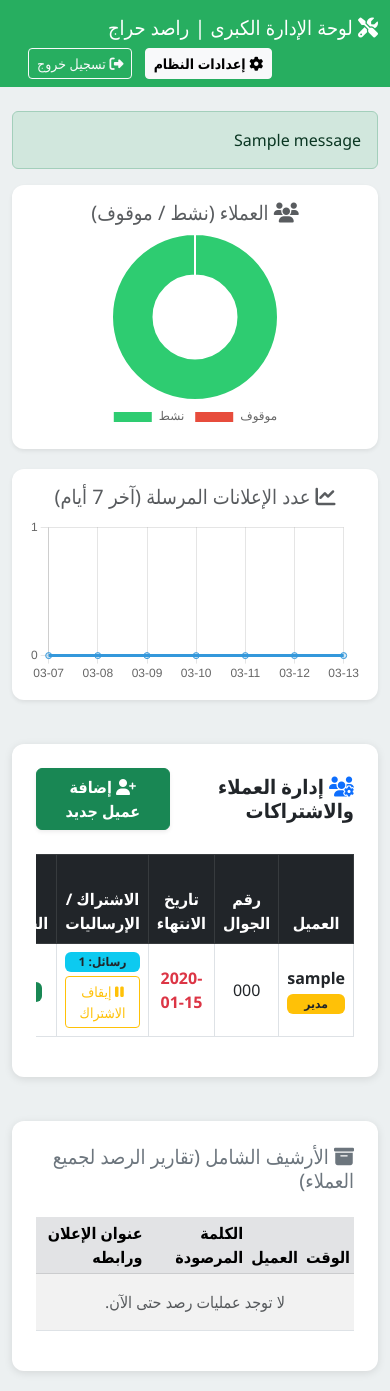
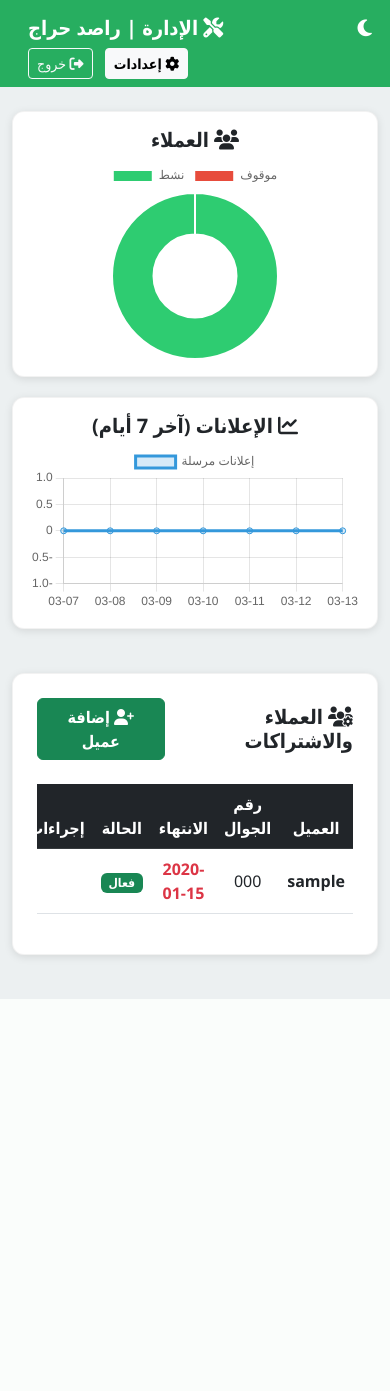
Before and after one commit to turky4500/haraj-saas, a Flask app: page /admin_dashboard in a window 390 px wide. After the commit the page ends 999 px from the top, so only its background shows below. Run offline with Flask 3, Linux system fonts and the light colour scheme; a user stored in the database is signed in; tables that the repository leaves empty hold one stand-in row (values such as "Sample post"); one stand-in notice (Sample message) is shown.

Commit message:
Update admin.html

```diff
--- a/templates/admin.html
+++ b/templates/admin.html
@@ -8,43 +8,39 @@
     <link rel="stylesheet" href="https://cdnjs.cloudflare.com/ajax/libs/font-awesome/6.4.0/css/all.min.css">
     <script src="https://cdn.jsdelivr.net/npm/chart.js"></script>
     <style>
-        body { background-color: #ecf0f1; font-family: 'Segoe UI', Tahoma, sans-serif;}
-        .navbar { background-color: #27ae60; }
-        .card { border-radius: 12px; border: none; box-shadow: 0 2px 8px rgba(0,0,0,0.1); margin-bottom: 20px;}
+        :root { --bg-color: #ecf0f1; --text-color: #2c3e50; --card-bg: #ffffff; --nav-bg: #27ae60; }
+        body.dark-mode { --bg-color: #121212; --text-color: #e0e0e0; --card-bg: #1e1e1e; --nav-bg: #145c32; }
+        body { background-color: var(--bg-color); font-family: 'Segoe UI', Tahoma, sans-serif; color: var(--text-color); transition: 0.3s; }
+        .navbar { background-color: var(--nav-bg); }
+        .card { background-color: var(--card-bg); border-radius: 12px; border: 1px solid rgba(128,128,128,0.1); box-shadow: 0 2px 8px rgba(0,0,0,0.1); margin-bottom: 20px; }
         .log-table { max-height: 400px; overflow-y: auto; }
-        .stat-card { color: white; border-radius: 10px; padding: 20px; text-align: center; }
+        table { color: var(--text-color) !important; }
+        .dark-toggle { background: transparent; border: none; color: white; font-size: 1.2rem; cursor: pointer; }
     </style>
 </head>
 <body>
     <nav class="navbar navbar-dark mb-4">
-        <div class="container">
-            <a class="navbar-brand" href="#"><i class="fas fa-tools"></i> لوحة الإدارة الكبرى | راصد حراج</a>
+        <div class="container d-flex align-items-center">
+            <button id="darkModeToggle" class="dark-toggle me-3"><i class="fas fa-moon"></i></button>
+            <a class="navbar-brand fw-bold" href="#"><i class="fas fa-tools"></i> الإدارة | راصد حراج</a>
             <span class="text-light ms-auto me-3">
-                <a href="/admin_settings" class="btn btn-light btn-sm fw-bold me-2"><i class="fas fa-cog"></i> إعدادات النظام</a>
-                <a href="/logout" class="btn btn-outline-light btn-sm"><i class="fas fa-sign-out-alt"></i> تسجيل خروج</a>
+                <a href="/admin_settings" class="btn btn-light btn-sm fw-bold me-2"><i class="fas fa-cog"></i> إعدادات</a>
+                <a href="/logout" class="btn btn-outline-light btn-sm"><i class="fas fa-sign-out-alt"></i> خروج</a>
             </span>
         </div>
     </nav>
 
     <div class="container">
-        {% with messages = get_flashed_messages(with_categories=true) %}
-            {% if messages %}
-                {% for category, message in messages %}
-                    <div class="alert alert-{{ category }} alert-dismissible fade show">{{ message }}</div>
-                {% endfor %}
-            {% endif %}
-        {% endwith %}
-
         <div class="row mb-4">
             <div class="col-md-4">
-                <div class="card p-3 shadow-sm text-center">
-                    <h5 class="text-muted"><i class="fas fa-users"></i> العملاء (نشط / موقوف)</h5>
+                <div class="card p-3 text-center">
+                    <h5 class="fw-bold"><i class="fas fa-users"></i> العملاء</h5>
                     <canvas id="usersChart" style="max-height: 200px;"></canvas>
                 </div>
             </div>
             <div class="col-md-8">
-                <div class="card p-3 shadow-sm text-center">
-                    <h5 class="text-muted"><i class="fas fa-chart-line"></i> عدد الإعلانات المرسلة (آخر 7 أيام)</h5>
+                <div class="card p-3 text-center">
+                    <h5 class="fw-bold"><i class="fas fa-chart-line"></i> الإعلانات (آخر 7 أيام)</h5>
                     <canvas id="adsChart" style="max-height: 200px;"></canvas>
                 </div>
             </div>
@@ -54,42 +50,20 @@
             <div class="col-md-12 mb-4">
                 <div class="card p-4">
                     <div class="d-flex justify-content-between align-items-center mb-4">
-                        <h5 class="mb-0 fw-bold"><i class="fas fa-users-cog text-primary"></i> إدارة العملاء والاشتراكات</h5>
-                        <a href="/admin_add_user" class="btn btn-success fw-bold shadow-sm"><i class="fas fa-user-plus"></i> إضافة عميل جديد</a>
+                        <h5 class="mb-0 fw-bold"><i class="fas fa-users-cog"></i> العملاء والاشتراكات</h5>
+                        <a href="/admin_add_user" class="btn btn-success fw-bold"><i class="fas fa-user-plus"></i> إضافة عميل</a>
                     </div>
                     <div class="table-responsive">
-                        <table class="table table-bordered align-middle text-center table-hover">
+                        <table class="table align-middle text-center table-hover">
                             <thead class="table-dark">
-                                <tr>
-                                    <th>العميل</th>
-                                    <th>رقم الجوال</th>
-                                    <th>تاريخ الانتهاء</th>
-                                    <th>الاشتراك / الإرساليات</th>
-                                    <th>حالة الحساب</th>
-                                    <th>إجراءات الدعم الفني</th>
-                                </tr>
+                                <tr><th>العميل</th><th>رقم الجوال</th><th>الانتهاء</th><th>الحالة</th><th>إجراءات</th></tr>
                             </thead>
                             <tbody>
                                 {% for user in users %}
                                 <tr>
-                                    <td>
-                                        <strong>{{ user.username }}</strong>
-                                        {% if user.role == 'admin' %}<span class="badge bg-warning text-dark d-block mt-1">مدير</span>{% endif %}
-                                    </td>
+                                    <td><strong>{{ user.username }}</strong></td>
                                     <td dir="ltr">{{ user.phone }}</td>
-                                    <td dir="ltr" class="text-danger fw-bold">
-                                        {{ user.account_expiration.strftime('%Y-%m-%d') if user.account_expiration else 'مفتوح' }}
-                                    </td>
-                                    <td>
-                                        {% if user.subscription %}
-                                            <span class="badge bg-info text-dark d-block mb-1">رسائل: {{ user.subscription.sent_count }}</span>
-                                            <a href="/admin_toggle_sub/{{ user.subscription.id }}" class="btn btn-sm {% if user.subscription.status == 'active' %}btn-outline-warning{% else %}btn-outline-success{% endif %} w-100">
-                                                {% if user.subscription.status == 'active' %}<i class="fas fa-pause"></i> إيقاف الاشتراك{% else %}<i class="fas fa-play"></i> تشغيل الاشتراك{% endif %}
-                                            </a>
-                                        {% else %}
-                                            <span class="text-muted small">لا يوجد اشتراك</span>
-                                        {% endif %}
-                                    </td>
+                                    <td dir="ltr" class="text-danger fw-bold">{{ user.account_expiration.strftime('%Y-%m-%d') if user.account_expiration else 'مفتوح' }}</td>
                                     <td>
                                         {% if user.is_active_account %}
                                             <span class="badge bg-success">فعال</span>
@@ -99,49 +73,10 @@
                                     </td>
                                     <td>
                                         {% if user.id != current_user.id %}
-                                            <div class="d-flex flex-column gap-1">
-                                                <a href="/admin_edit_user/{{ user.id }}" class="btn btn-sm btn-primary"><i class="fas fa-edit"></i> تعديل/تمديد</a>
-                                                <a href="/impersonate/{{ user.id }}" class="btn btn-sm btn-dark"><i class="fas fa-sign-in-alt"></i> دخول بحسابه</a>
-                                                <a href="/toggle_user/{{ user.id }}" class="btn btn-sm {% if user.is_active_account %}btn-danger{% else %}btn-success{% endif %}">
-                                                    {% if user.is_active_account %}<i class="fas fa-ban"></i> إيقاف الحساب كلياً{% else %}<i class="fas fa-check"></i> تفعيل الحساب{% endif %}
-                                                </a>
-                                            </div>
-                                        {% else %}
-                                            <span class="text-muted">حسابك الشخصي</span>
+                                            <a href="/admin_edit_user/{{ user.id }}" class="btn btn-sm btn-primary">تعديل</a>
+                                            <a href="/impersonate/{{ user.id }}" class="btn btn-sm btn-dark">دخول بحسابه</a>
                                         {% endif %}
                                     </td>
-                                </tr>
-                                {% endfor %}
-                            </tbody>
-                        </table>
-                    </div>
-                </div>
-            </div>
-
-            <div class="col-md-12">
-                <div class="card p-4 log-table">
-                    <h5 class="mb-4 text-secondary"><i class="fas fa-archive"></i> الأرشيف الشامل (تقارير الرصد لجميع العملاء)</h5>
-                    <div class="table-responsive">
-                        <table class="table table-sm table-striped align-middle">
-                            <thead class="table-secondary">
-                                <tr>
-                                    <th>الوقت</th>
-                                    <th>العميل</th>
-                                    <th>الكلمة المرصودة</th>
-                                    <th>عنوان الإعلان ورابطه</th>
-                                </tr>
-                            </thead>
-                            <tbody>
-                                {% for log in logs %}
-                                <tr>
-                                    <td class="text-muted small" dir="ltr">{{ log.timestamp.strftime('%Y-%m-%d %H:%M') }}</td>
-                                    <td><strong>{{ log.owner.username }}</strong></td>
-                                    <td><span class="badge bg-info text-dark">{{ log.keyword_matched }}</span></td>
-                                    <td><a href="{{ log.url }}" target="_blank" class="text-decoration-none text-dark">{{ log.title }}</a></td>
-                                </tr>
-                                {% else %}
-                                <tr>
-                                    <td colspan="4" class="text-center text-muted py-3">لا توجد عمليات رصد حتى الآن.</td>
                                 </tr>
                                 {% endfor %}
                             </tbody>
@@ -153,39 +88,27 @@
     </div>
 
     <script>
-        const ctxUsers = document.getElementById('usersChart').getContext('2d');
-        new Chart(ctxUsers, {
-            type: 'doughnut',
-            data: {
-                labels: ['نشط', 'موقوف'],
-                datasets: [{
-                    data: [{{ active_users }}, {{ inactive_users }}],
-                    backgroundColor: ['#2ecc71', '#e74c3c'],
-                    hoverOffset: 4
-                }]
-            },
-            options: { plugins: { legend: { position: 'bottom' } } }
+        const toggleBtn = document.getElementById('darkModeToggle');
+        const body = document.body;
+        if(localStorage.getItem('darkMode') === 'enabled') {
+            body.classList.add('dark-mode');
+            toggleBtn.innerHTML = '<i class="fas fa-sun text-warning"></i>';
+        }
+        toggleBtn.addEventListener('click', () => {
+            body.classList.toggle('dark-mode');
+            if(body.classList.contains('dark-mode')) {
+                localStorage.setItem('darkMode', 'enabled');
+                toggleBtn.innerHTML = '<i class="fas fa-sun text-warning"></i>';
+            } else {
+                localStorage.setItem('darkMode', 'disabled');
+                toggleBtn.innerHTML = '<i class="fas fa-moon"></i>';
+            }
         });
 
+        const ctxUsers = document.getElementById('usersChart').getContext('2d');
+        new Chart(ctxUsers, { type: 'doughnut', data: { labels: ['نشط', 'موقوف'], datasets: [{ data: [{{ active_users }}, {{ inactive_users }}], backgroundColor: ['#2ecc71', '#e74c3c'] }] } });
         const ctxAds = document.getElementById('adsChart').getContext('2d');
-        new Chart(ctxAds, {
-            type: 'line',
-            data: {
-                labels: {{ chart_labels | tojson }},
-                datasets: [{
-                    label: 'إعلانات مرسلة',
-                    data: {{ chart_data | tojson }},
-                    borderColor: '#3498db',
-                    backgroundColor: 'rgba(52, 152, 219, 0.2)',
-                    fill: true,
-                    tension: 0.3
-                }]
-            },
-            options: {
-                scales: { y: { beginAtZero: true, ticks: { stepSize: 1 } } },
-                plugins: { legend: { display: false } }
-            }
-        });
+        new Chart(ctxAds, { type: 'line', data: { labels: {{ chart_labels | tojson }}, datasets: [{ label: 'إعلانات مرسلة', data: {{ chart_data | tojson }}, borderColor: '#3498db', backgroundColor: 'rgba(52, 152, 219, 0.2)', fill: true }] } });
     </script>
 </body>
 </html>
```
